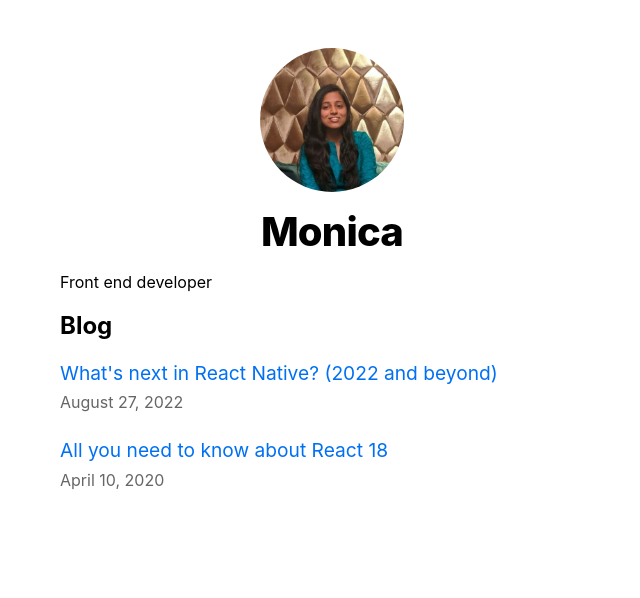
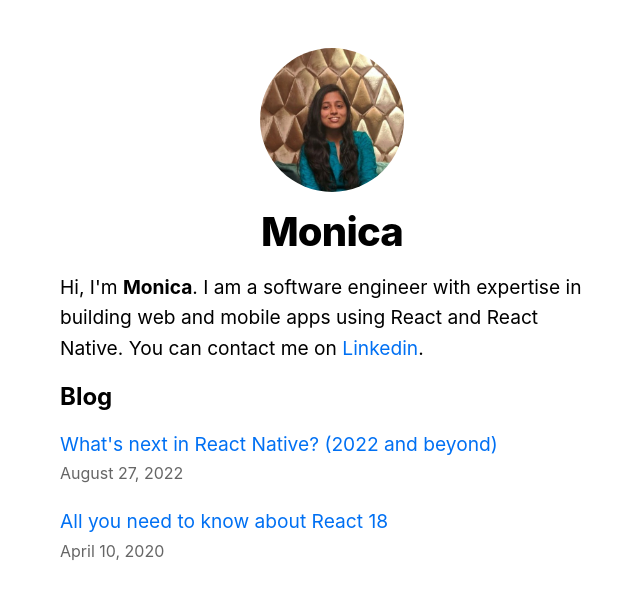
Before and after one commit to MonicaAcha2103/nextjs-blog, a Next.js app: page / in a window 1280 px wide. Shown: the top 598 px of the page, without its empty margins (308-948 px from the left). Built offline with nearby package versions, Linux system fonts and the light colour scheme.

Commit message:
Add intro and update md file

```diff
--- a/components/layout.module.css
+++ b/components/layout.module.css
@@ -2,6 +2,7 @@
     max-width: 36rem;
     padding: 0 1rem;
     margin: 3rem auto 6rem;
+    line-height: 1.58;
   }
 
   .header {
--- a/pages/index.js
+++ b/pages/index.js
@@ -8,7 +8,15 @@ import utilStyles from "../styles/utils.module.css";
 export default function Home({ allPostsData }) {
   return (
     <Layout home>
-      <p>Front end developer</p>
+      <p className={utilStyles.intro}>
+        Hi, I'm <b>Monica</b>. I am a software engineer with expertise in
+        building web and mobile apps using React and React Native. You can
+        contact me on{" "}
+        <Link href="https://www.linkedin.com/in/monica-acha-2103/">
+          Linkedin
+        </Link>
+        .
+      </p>
       <section className={`${utilStyles.headingMd} ${utilStyles.padding1px}`}>
         <h2 className={utilStyles.headingLg}>Blog</h2>
         <ul className={utilStyles.list}>
--- a/styles/utils.module.css
+++ b/styles/utils.module.css
@@ -50,3 +50,35 @@
   .lightText {
     color: #666;
   }
+
+  .postData{
+    line-height: 1.8;
+  }
+
+ .socialIcons {
+    display: flex;
+    justify-content: center;
+    flex-wrap: wrap;
+  }
+
+  .socialIcon {
+    width: 3rem;
+    height: 3rem;
+    cursor: pointer;
+    box-shadow: 0 0 10px 1px rgba(50, 50, 50, 0.15);
+    border-radius: 50%;
+    display: flex;
+    justify-content: center;
+    align-items: center;
+    transition: 250ms;
+    margin: 1rem 1rem 1rem 0;
+  }
+
+  .socialIcon svg {
+    width: 24px;
+    height: 24px;
+  }
+
+  .intro{
+    font-size: 1.2rem;
+  }
```
Also changed, not shown: lib/posts.js (+10 -12 lines), pages/posts/[id].js (+9 -7 lines), posts/react-18.md (+20 -15 lines).
